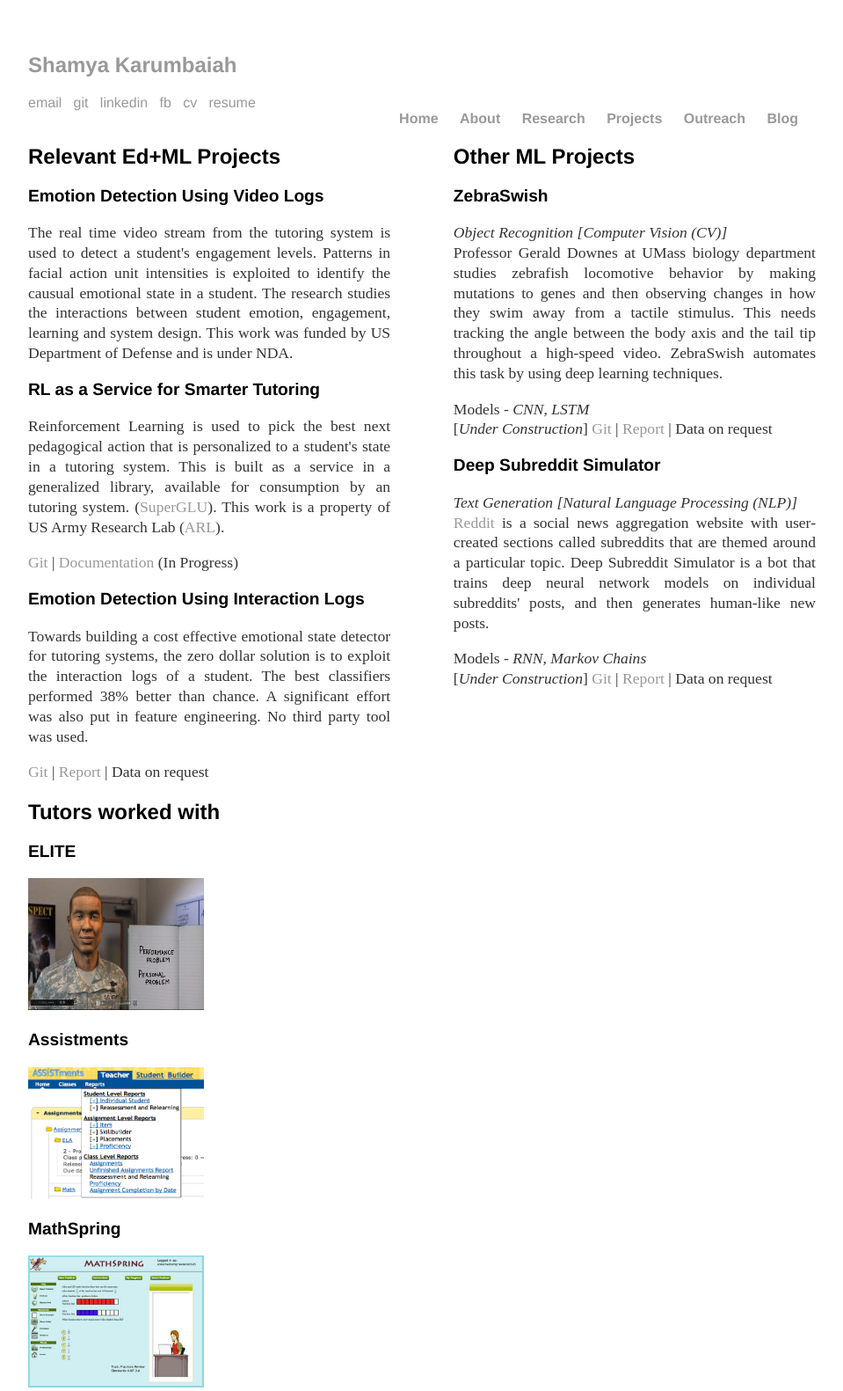
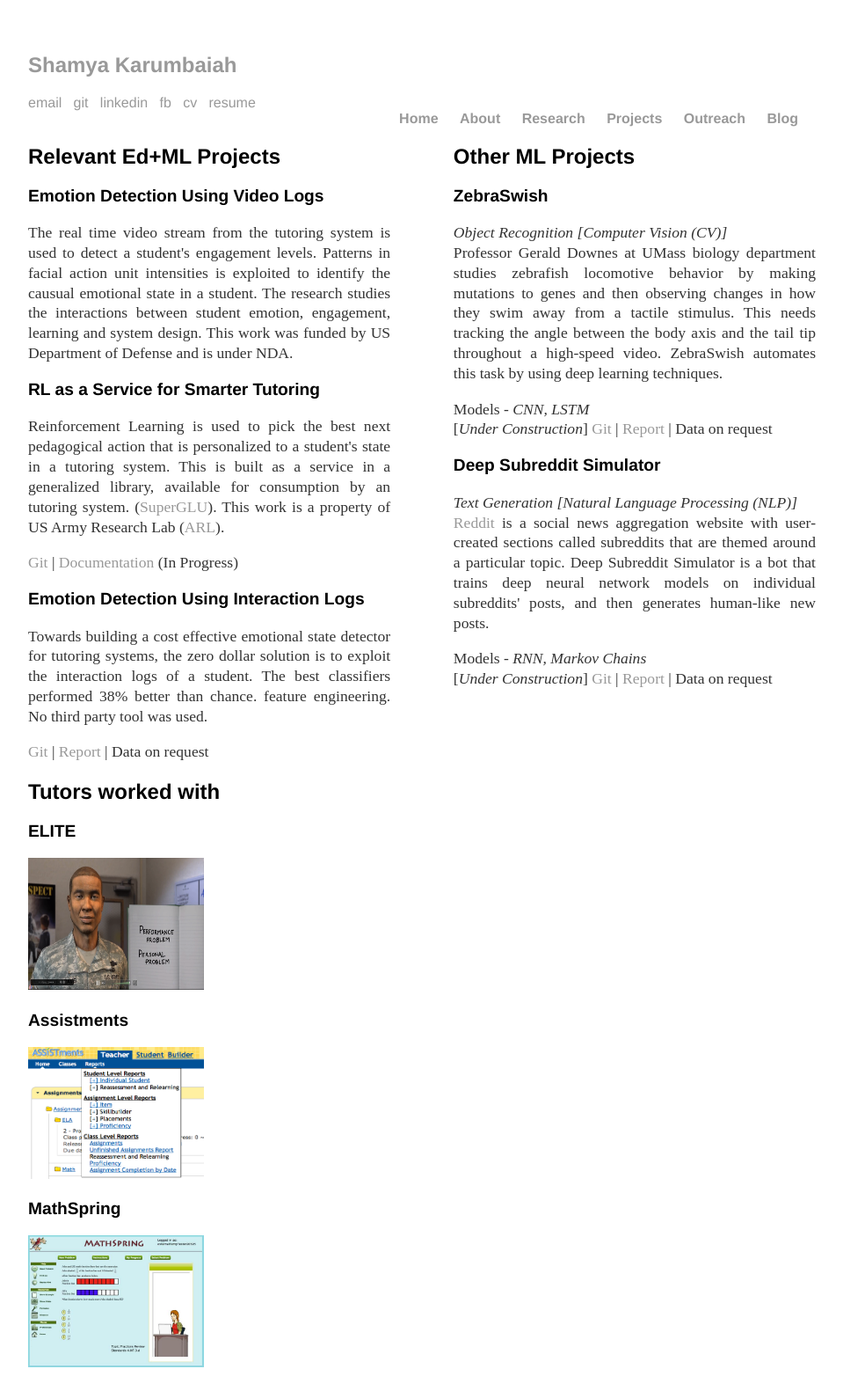
Before and after one commit to Shamya/shamyatest.github.io, a Jekyll site: the page built from projects/index.html, in a window 1280 px wide. Shown: the whole page at 88% size, without its empty margins (160-1119 px from the left). Built offline with Jekyll 4.4.1, drawn with Linux system fonts in a browser that asks for light colours; after the commit the page ends 1558 px from its top, so only the background shows below that.

Commit message:
Update index.html

```diff
--- a/projects/index.html
+++ b/projects/index.html
@@ -11,7 +11,7 @@
   <p>Reinforcement Learning is used to pick the best next pedagogical action that is personalized to a student's state in a tutoring system. This is built as a service in a generalized library, available for consumption by an tutoring system. (<a href="https://github.com/GeneralizedLearningUtilities/SuperGLU">SuperGLU</a>). This work is a property of US Army Research Lab (<a href = "https://www.arl.army.mil/www/default.cfm">ARL</a>).</p>
   <p><a href="https://github.com/GeneralizedLearningUtilities/SuperGLU/tree/master/SuperGLU/Services">Git</a> | <a href="https://docs.google.com/document/d/1RfX9zMZEjgFuY31qRXaRPC_b64N0yOLxdXTuean8K2s/edit?usp=sharing">Documentation</a> (In Progress)</p>
   <h3><a class="link" href="https://github.com/Shamya/EmotionDetectionInteractionLogs">Emotion Detection Using Interaction Logs</a></h3>
-  <p>Towards building a cost effective emotional state detector for tutoring systems, the zero dollar solution is to exploit the interaction logs of a student. The best classifiers performed 38% better than chance. A significant effort was also put in feature engineering. No third party tool was used. </p>
+  <p>Towards building a cost effective emotional state detector for tutoring systems, the zero dollar solution is to exploit the interaction logs of a student. The best classifiers performed 38% better than chance.  feature engineering. No third party tool was used. </p>
   <p><a href="https://github.com/Shamya/EmotionDetectionInteractionLogs">Git</a> | <a href="https://drive.google.com/file/d/0Bz8URmIw_ZdjbldYdFVqWTdaOFE/view?usp=sharing">Report</a> | Data on request</p>
 
   <h2>Tutors worked with</h2>
```
